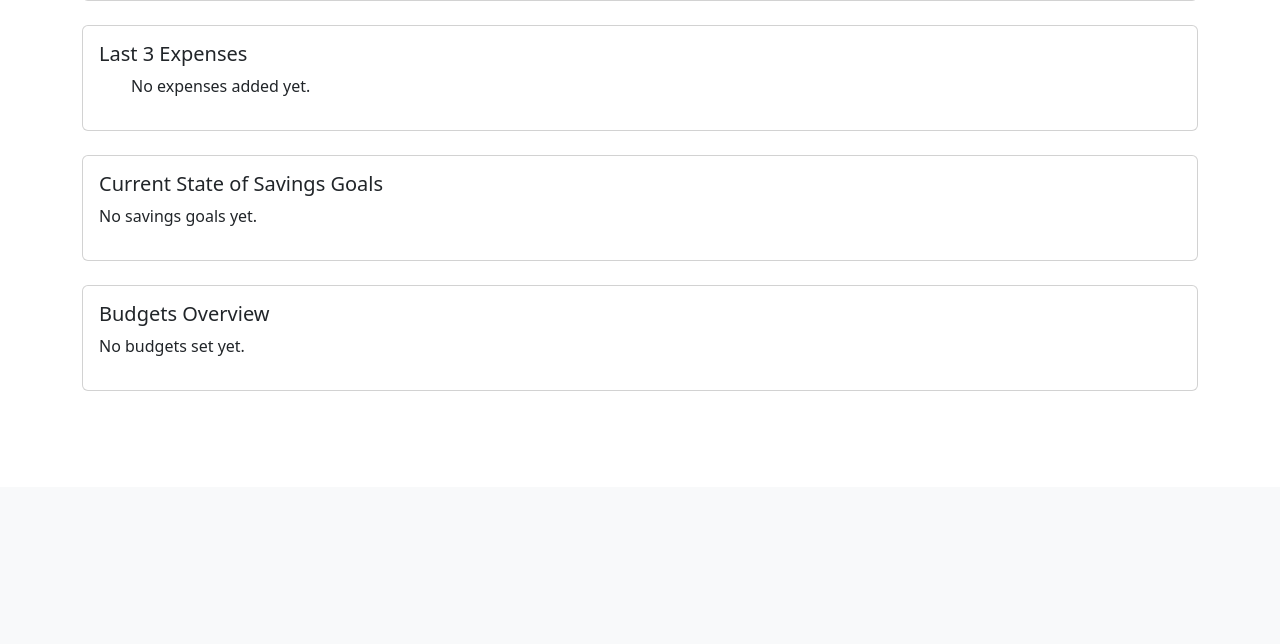
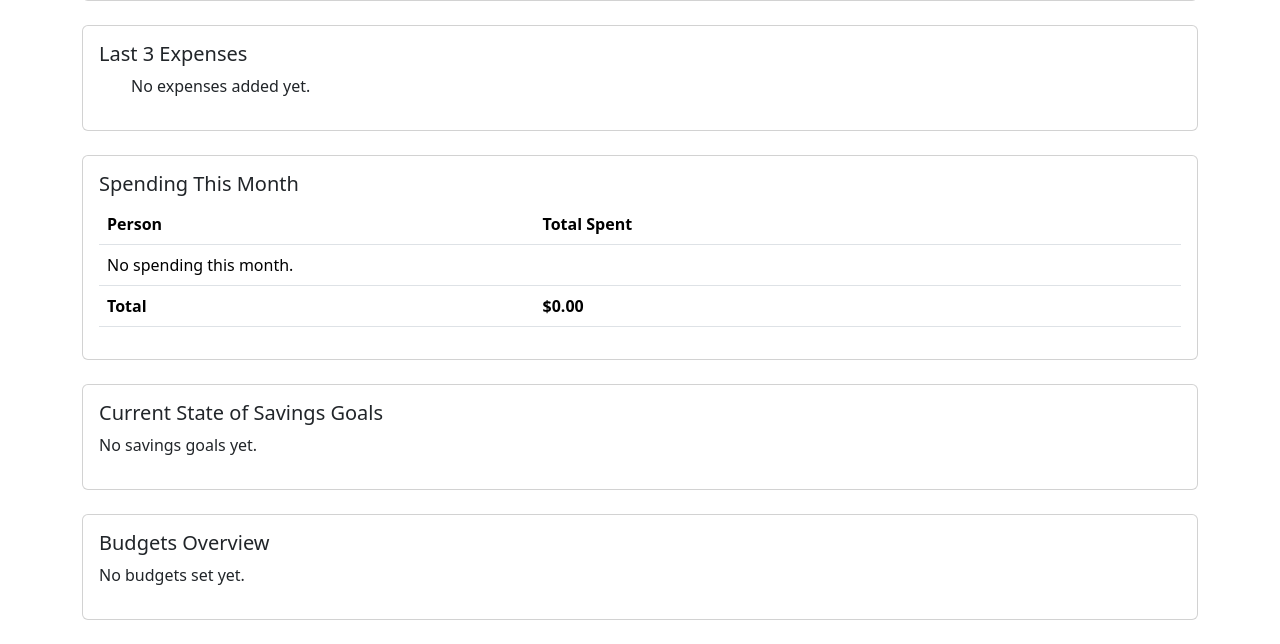
Before and after one commit to AlexCRosa/expense-tracker, a Django app: page /dashboard/ in a window 1280 px wide. Shown: the part 313-957 px from the top of the page. Before the commit the page ends 704 px from the top, so only its background shows below. Run offline with Django 5.2, Linux system fonts and the light colour scheme; the visitor is signed in with stand-in values (Sample User, id 1); data comes from the database, SQL or seed files in the repository; data that the repository does not hold is empty.

Commit message:
feat: show who spent what on the dashboard
Add a Spending This Month card breaking the month down by person, with a
household total, and put the name on each line of the last expenses.

The last expenses list now covers everyone rather than the logged-in user
alone, otherwise every line would carry the same name. The other
dashboard figures are unchanged and still personal.

```diff
--- a/core/views.py
+++ b/core/views.py
@@ -52,10 +52,27 @@ class DashboardView(LoginRequiredMixin, TemplateView):
         context["selected_month"] = month
         context["selected_year"] = year
 
-        # Other context data...
-        context["last_expenses"] = Expense.objects.filter(
-            user=user, date__month=month, date__year=year
-        ).order_by("-date")[:3]
+        # Last expenses across everyone, so the name on each line means something
+        context["last_expenses"] = (
+            Expense.objects.filter(date__month=month, date__year=year)
+            .select_related("user", "category")
+            .order_by("-date")[:3]
+        )
+
+        # Spending for the selected month grouped by the person who added it
+        context["spending_by_user"] = (
+            Expense.objects.filter(date__year=year, date__month=month)
+            .values("user__username")
+            .annotate(total=Sum("amount"))
+            .order_by("-total")
+        )
+
+        context["household_spending"] = (
+            Expense.objects.filter(date__year=year, date__month=month).aggregate(
+                Sum("amount")
+            )["amount__sum"]
+            or 0
+        )
 
         # Savings Goals (no filtering by month/year)
         savings_goals = SavingsGoal.objects.filter(user=user)
--- a/templates/dashboard.html
+++ b/templates/dashboard.html
@@ -60,11 +60,44 @@
         <h5 class="card-title">Last 3 Expenses</h5>
         <ul>
             {% for expense in last_expenses %}
-            <li>{{ expense.date|date:"M. d, Y" }}: ${{ expense.amount|floatformat:2 }} - {{ expense.category }}</li>
+            <li>{{ expense.date|date:"M. d, Y" }}: ${{ expense.amount|floatformat:2 }} - {{ expense.category }} ({{ expense.user }})</li>
             {% empty %}
             <p>No expenses added yet.</p>
             {% endfor %}
         </ul>
+    </div>
+</div>
+
+<!-- Spending by Person -->
+<div class="card mb-4">
+    <div class="card-body">
+        <h5 class="card-title">Spending This Month</h5>
+        <table class="table">
+            <thead>
+                <tr>
+                    <th>Person</th>
+                    <th>Total Spent</th>
+                </tr>
+            </thead>
+            <tbody>
+                {% for row in spending_by_user %}
+                <tr>
+                    <td>{{ row.user__username }}</td>
+                    <td>${{ row.total|floatformat:2 }}</td>
+                </tr>
+                {% empty %}
+                <tr>
+                    <td colspan="2">No spending this month.</td>
+                </tr>
+                {% endfor %}
+            </tbody>
+            <tfoot>
+                <tr>
+                    <th>Total</th>
+                    <th>${{ household_spending|floatformat:2 }}</th>
+                </tr>
+            </tfoot>
+        </table>
     </div>
 </div>
 
```
